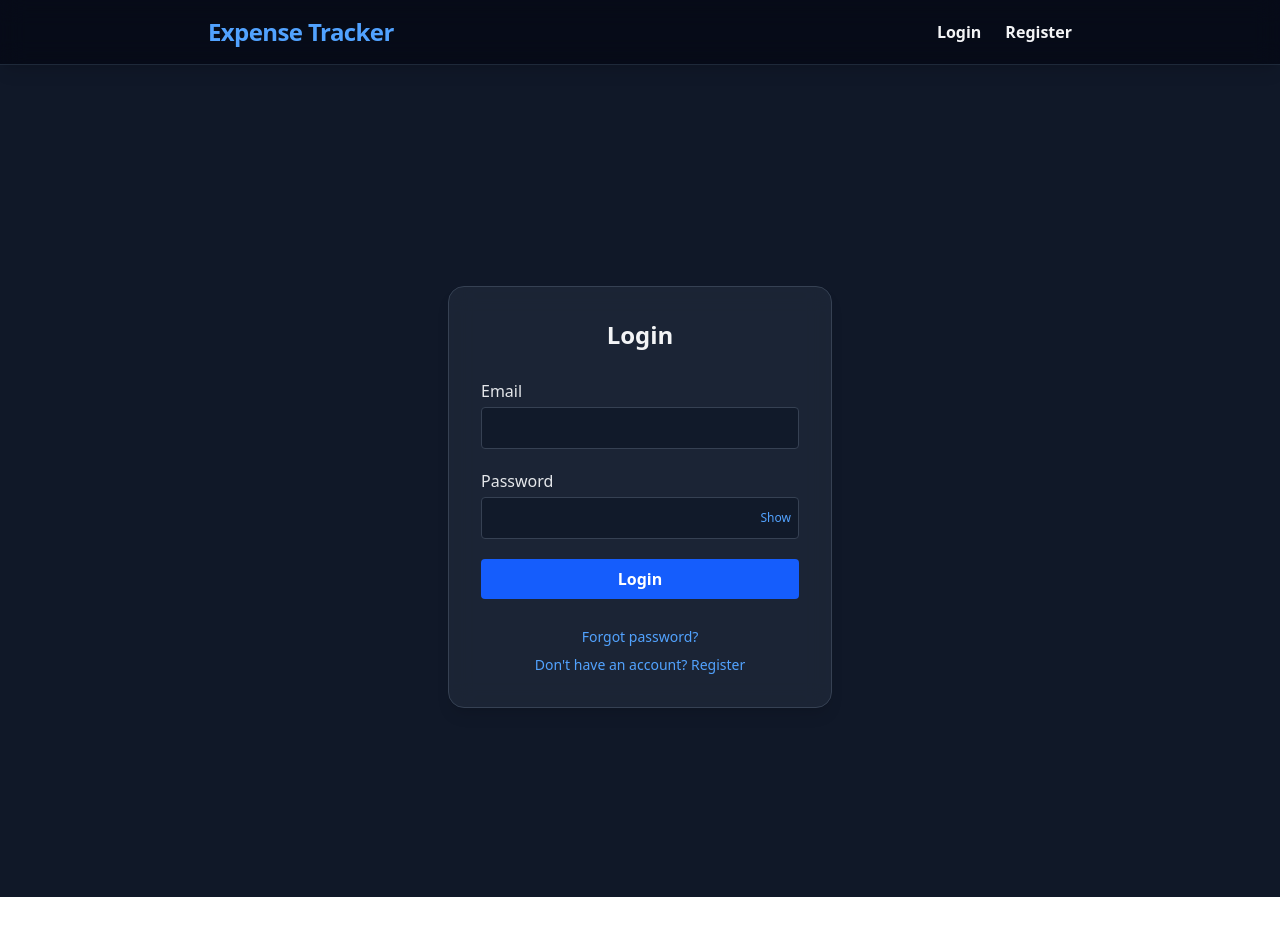
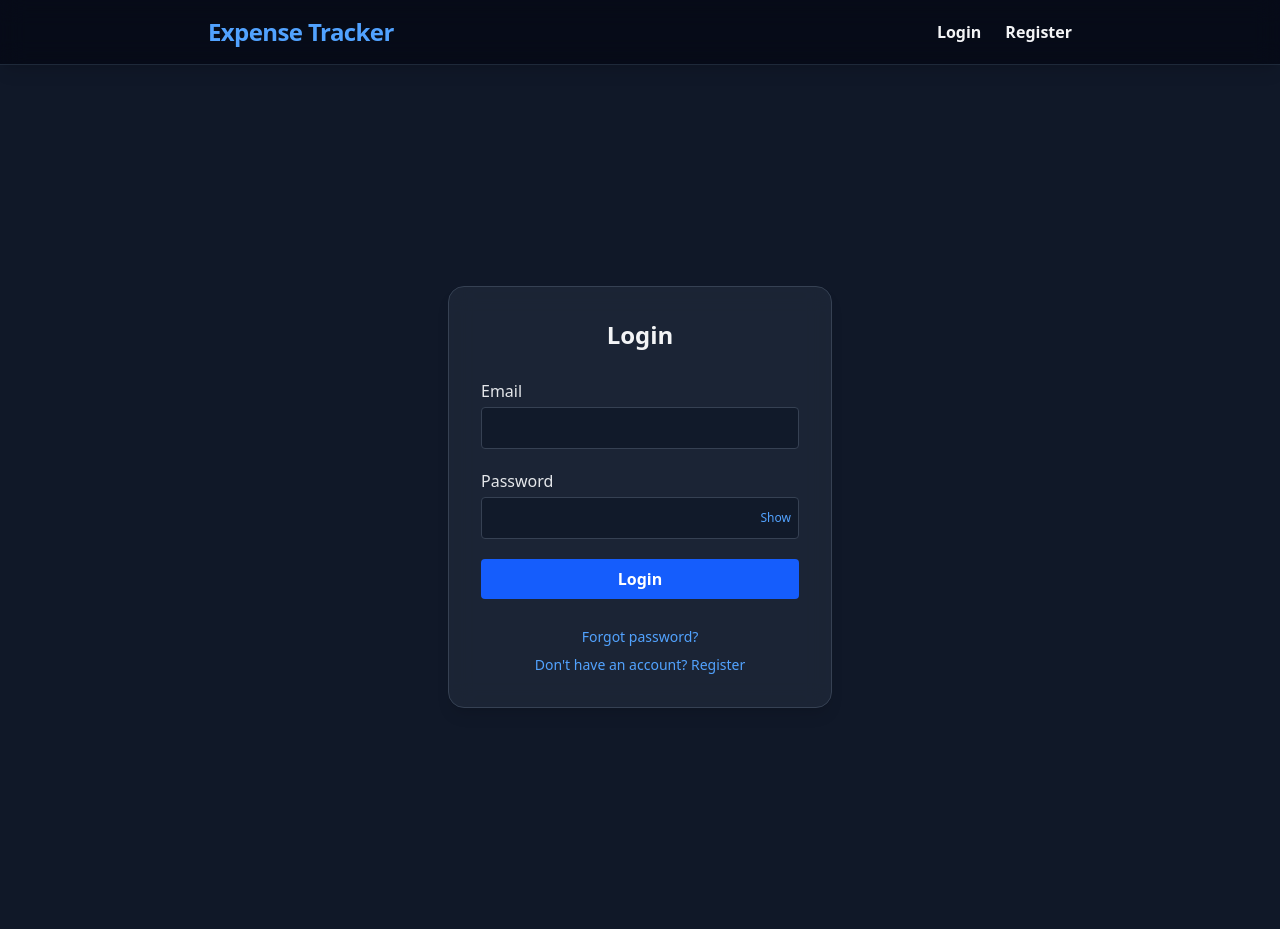
Before and after one commit to Zorng/ExpennseTracker-Front, a React (Vite) app: page /login in a window 1280 px wide. Before the commit the page ends 897 px from the top, so only its background shows below. Built offline with nearby package versions, Linux system fonts and the light colour scheme; no server answers.

Commit message:
add space to the bottom of pages

```diff
--- a/src/App.jsx
+++ b/src/App.jsx
@@ -18,7 +18,7 @@ function AppRoutes() {
   return (
     <>
       <Navbar />
-      <main className="w-full max-w-4xl mx-auto px-2 sm:px-4 md:px-6 lg:px-8 text-gray-100">
+      <main className="w-full max-w-4xl mx-auto px-2 sm:px-4 md:px-6 lg:px-8 text-gray-100 pb-8">
         <Routes>
           <Route path="/" element={isAuthenticated ? <Dashboard /> : <Navigate to="/login" />} />
           <Route path="/records" element={isAuthenticated ? <Records /> : <Navigate to="/login" />} />
```
